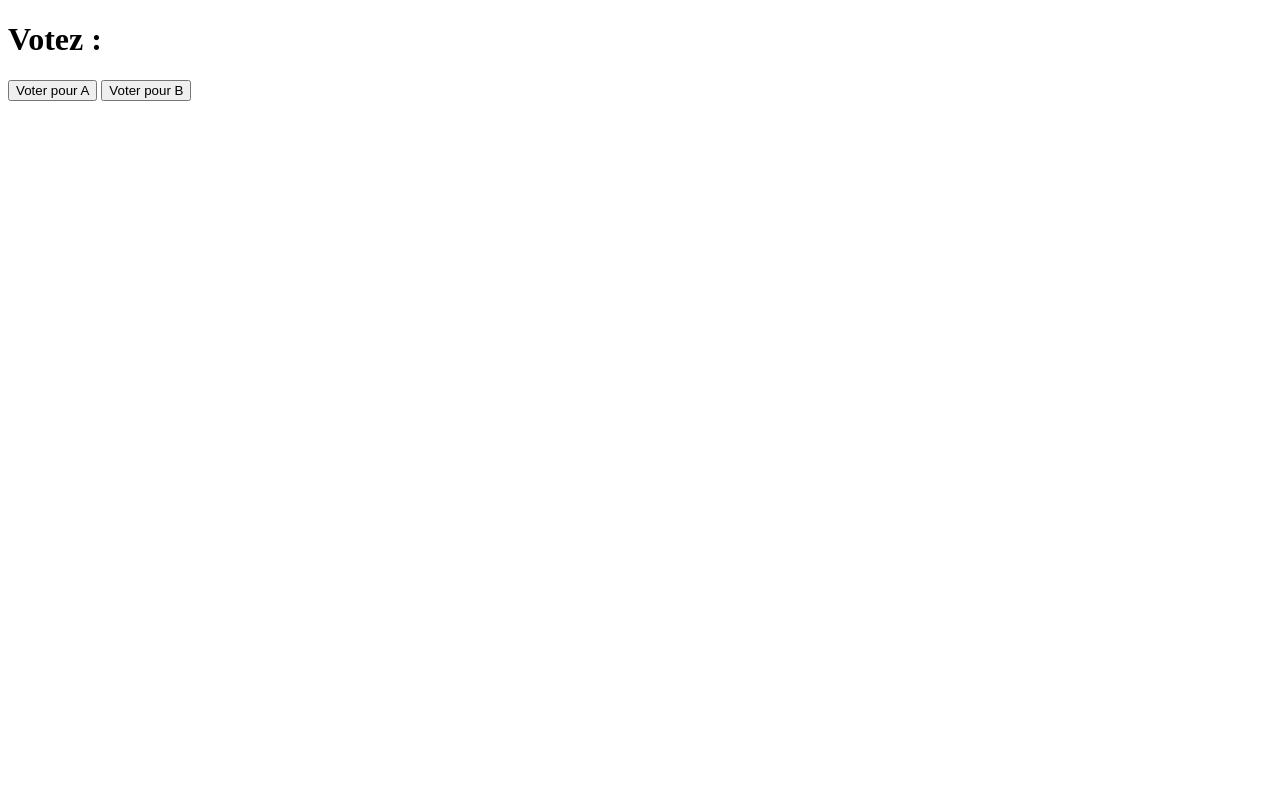
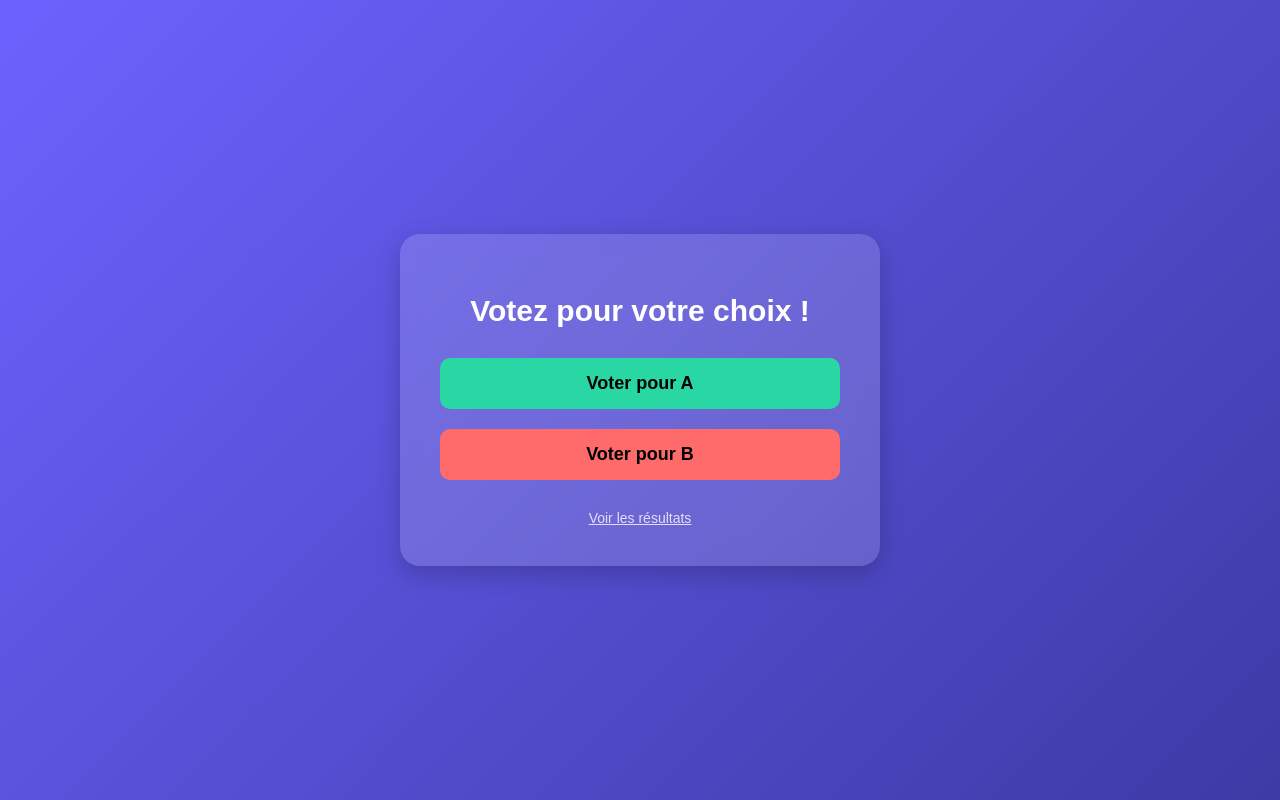
Before and after one commit to salahkimo/MySite, a website: page views/index.html in a window 1280 px wide. Drawn offline with Linux system fonts and the light colour scheme.

Commit message:
Update index.html

```diff
--- a/views/index.html
+++ b/views/index.html
@@ -1,15 +1,90 @@
 <!DOCTYPE html>
-<html>
+<html lang="fr">
 <head>
-  <meta charset="UTF-8" />
-  <title>Vote</title>
+    <meta charset="UTF-8">
+    <meta name="viewport" content="width=device-width, initial-scale=1.0">
+    <title>Vote App</title>
+
+    <style>
+        body {
+            margin: 0;
+            height: 100vh;
+            display: flex;
+            justify-content: center;
+            align-items: center;
+            font-family: 'Arial', sans-serif;
+            background: linear-gradient(135deg, #6C63FF, #3E3AA5);
+            color: white;
+        }
+
+        .container {
+            background: rgba(255, 255, 255, 0.15);
+            padding: 40px;
+            border-radius: 20px;
+            backdrop-filter: blur(10px);
+            box-shadow: 0px 8px 25px rgba(0, 0, 0, 0.2);
+            text-align: center;
+            width: 90%;
+            max-width: 400px;
+        }
+
+        h1 {
+            margin-bottom: 20px;
+            font-weight: bold;
+            font-size: 30px;
+        }
+
+        .btn {
+            width: 100%;
+            padding: 15px;
+            margin: 10px 0;
+            border: none;
+            border-radius: 10px;
+            font-size: 18px;
+            cursor: pointer;
+            transition: 0.2s ease-in-out;
+            font-weight: bold;
+        }
+
+        .btnA {
+            background-color: #28D7A4;
+        }
+
+        .btnB {
+            background-color: #FF6B6B;
+        }
+
+        .btn:hover {
+            transform: scale(1.05);
+            opacity: 0.9;
+        }
+
+        .footer {
+            margin-top: 20px;
+            opacity: 0.8;
+            font-size: 14px;
+        }
+
+        .footer a {
+            color: #FFF;
+            text-decoration: underline;
+        }
+    </style>
 </head>
 <body>
-  <h1>Votez :</h1>
 
-  <form action="/vote" method="POST">
-    <button name="choice" value="A">Voter pour A</button>
-    <button name="choice" value="B">Voter pour B</button>
-  </form>
+    <div class="container">
+        <h1>Votez pour votre choix !</h1>
+
+        <form action="/vote" method="POST">
+            <button class="btn btnA" name="choice" value="A">Voter pour A</button>
+            <button class="btn btnB" name="choice" value="B">Voter pour B</button>
+        </form>
+
+        <div class="footer">
+            <a href="/results">Voir les résultats</a>
+        </div>
+    </div>
+
 </body>
 </html>
```
